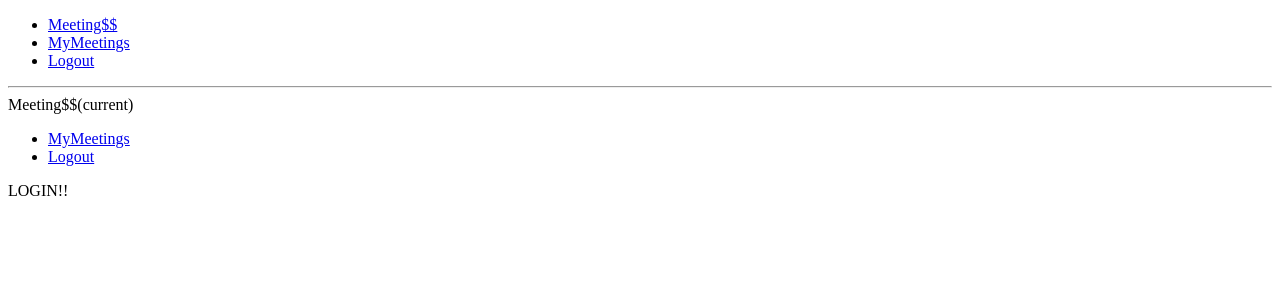
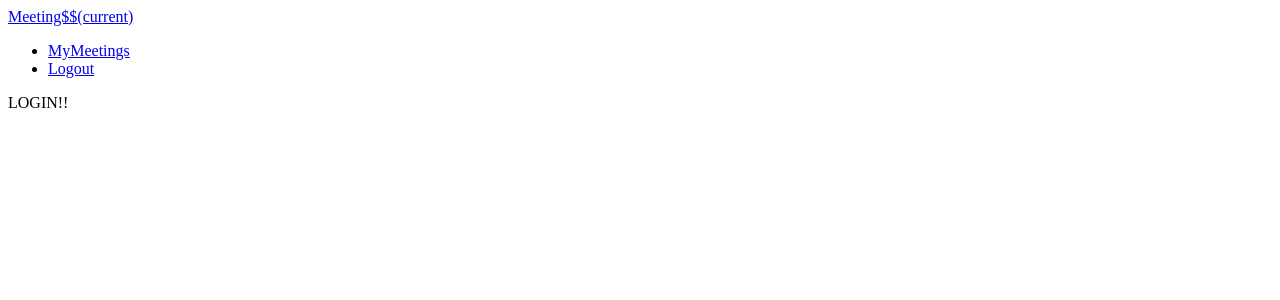
Before and after one commit to jaffrepaul/hrnyc10-solo-meeting_calculator, a React (Create React App) app in the folder client/: page /login in a window 1280 px wide. Shown: the top 300 px of the page. Built offline with nearby package versions, Linux system fonts and the light colour scheme; the HTML template or start-up script is replaced by a standard one.

Commit message:
navbar bug fixed

```diff
--- a/client/src/Navbar.jsx
+++ b/client/src/Navbar.jsx
@@ -15,22 +15,24 @@ class Navbar extends React.Component {
   render() {
     return (
 
-      <div className="container">
-      <nav className="navbar navbar-expand-lg navbar-light bg-light rounded">
-        <a className="navbar-brand" to='/'>Meeting$$<span className="sr-only">(current)</span></a>
+    // <div className="container">
+    // <nav className="navbar navbar-expand-lg navbar-light bg-light rounded">
+    //   <a className="navbar-brand" to='/'>Meeting$$<span className="sr-only">(current)</span></a>
+    //
+    //     <div className="collapse navbar-collapse" id="navbarsExample09">
+    //       <ul className="navbar-nav mr-auto">
+    //         <li className="nav-item">
+    //           <NavLink className="nav-link" to='/meetings'>MyMeetings </NavLink>
+    //         </li>
+    //         <li className="nav-item">
+    //           <NavLink className="nav-link" to='/login'>Logout </NavLink>
+    //         </li>
+    //       </ul>
+    //     </div>
+    //   </nav>
+    // </div>
 
-        <div className="collapse navbar-collapse" id="navbarsExample09">
-          <ul className="navbar-nav mr-auto">
-            <li className="nav-item">
-              <NavLink className="nav-link" to='/meetings'>MyMeetings </NavLink>
-            </li>
-            <li className="nav-item">
-              <NavLink className="nav-link" to='/login'>Logout </NavLink>
-            </li>
-          </ul>
-        </div>
-      </nav>
-
+    <div>
     </div>
 
     );
--- a/client/src/index.jsx
+++ b/client/src/index.jsx
@@ -8,23 +8,29 @@ import MeetingForm from './MeetingForm.jsx';
 import MeetingResults from './MeetingResults.jsx';
 import MyMeetings from './MyMeetings.jsx';
 import MyMeetingsEntry from './MyMeetingsEntry.jsx';
-import {BrowserRouter as Router, Route, Link} from 'react-router-dom'
+import {BrowserRouter as Router, Route, Link, NavLink} from 'react-router-dom'
 
 ReactDOM.render(
   <Router>
-  <div>
-  <ul>
-  <li><Link to="/">Meeting$$</Link></li>
-  <li><Link to="/meetings">MyMeetings</Link></li>
-  <li><Link to="/login">Logout</Link></li>
-  </ul>
+    <div className="container">
+    <nav className="navbar navbar-expand-lg navbar-light bg-light rounded">
+      <NavLink className="navbar-brand" to='/'>Meeting$$<span className="sr-only">(current)</span></NavLink>
 
-  <hr/>
-
-  <Route exact path="/" component={App}/>
-  <Route path="/meetings" component={MyMeetings}/>
-  <Route path="/login" component={Login}/>
-  </div>
+        <div className="collapse navbar-collapse" id="navbarsExample09">
+          <ul className="navbar-nav mr-auto">
+            <li className="nav-item">
+              <NavLink className="nav-link" to='/meetings'>MyMeetings </NavLink>
+            </li>
+            <li className="nav-item">
+              <NavLink className="nav-link" to='/login'>Logout </NavLink>
+            </li>
+          </ul>
+        </div>
+      </nav>
+      <Route exact path="/" component={App}/>
+      <Route path="/meetings" component={MyMeetings}/>
+      <Route path="/login" component={Login}/>
+    </div>
   </Router>,
 document.getElementById('app')
 );
```
Also changed, not shown: 1 other file (tests, documents, lock files or other folders).
